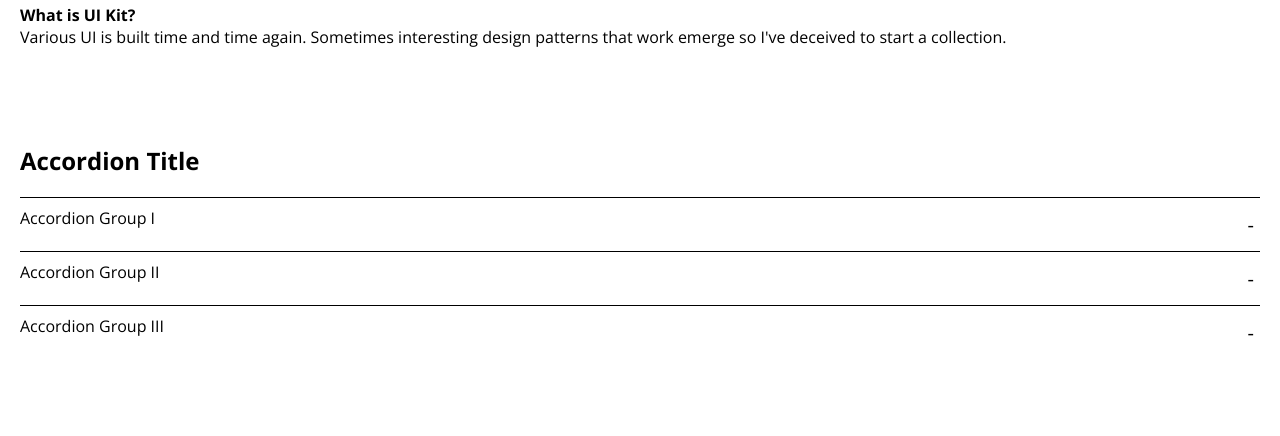
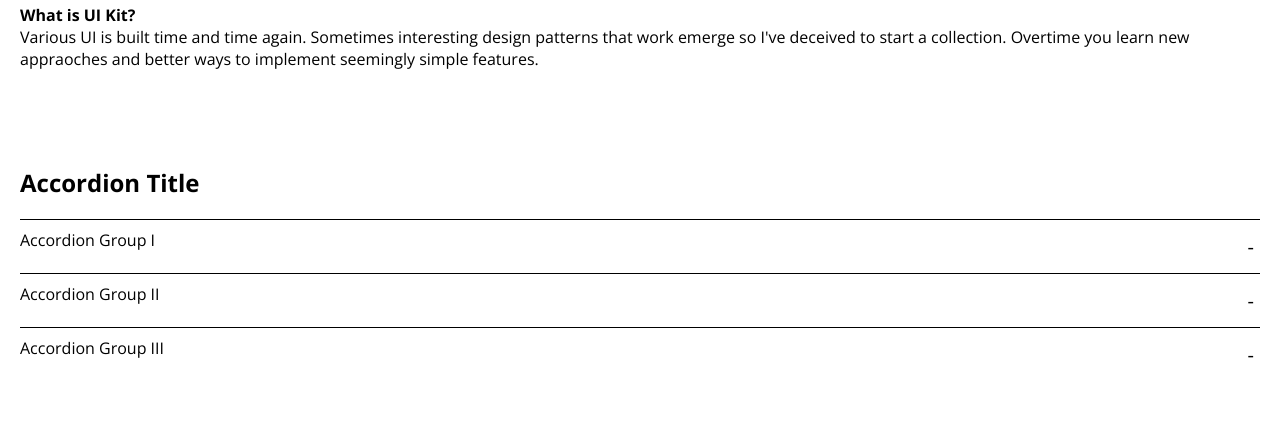
Before and after one commit to uiblox/vanillajs-uikit, a website: page index.html in a window 1280 px wide. Shown: the part 89-525 px from the top of the page. Drawn offline with nearby package versions, Linux system fonts and the light colour scheme.

Commit message:
update demo page desc and run production build to update dist files

```diff
--- a/index.html
+++ b/index.html
@@ -11,9 +11,9 @@
 <body>
     <div class="demo__container">
         <h1>UI Kit</h1>
-        <p><strong>What is UI Kit?</strong><br />
-            Various UI is built time and time again. Sometimes interesting design
-            patterns that work emerge so I've deceived to start a collection. </p>
+        <p><strong>What is UI Kit?</strong><br />Various UI is built time and time again. Sometimes interesting design
+            patterns that work emerge so I've deceived to start a collection. Overtime you learn new appraoches and
+            better ways to implement seemingly simple features.</p>
     </div>
     <!-- Accordion -->
     <div class="demo__container">
```
Also changed, not shown: dist/css/app.css, dist/js/app.js.
